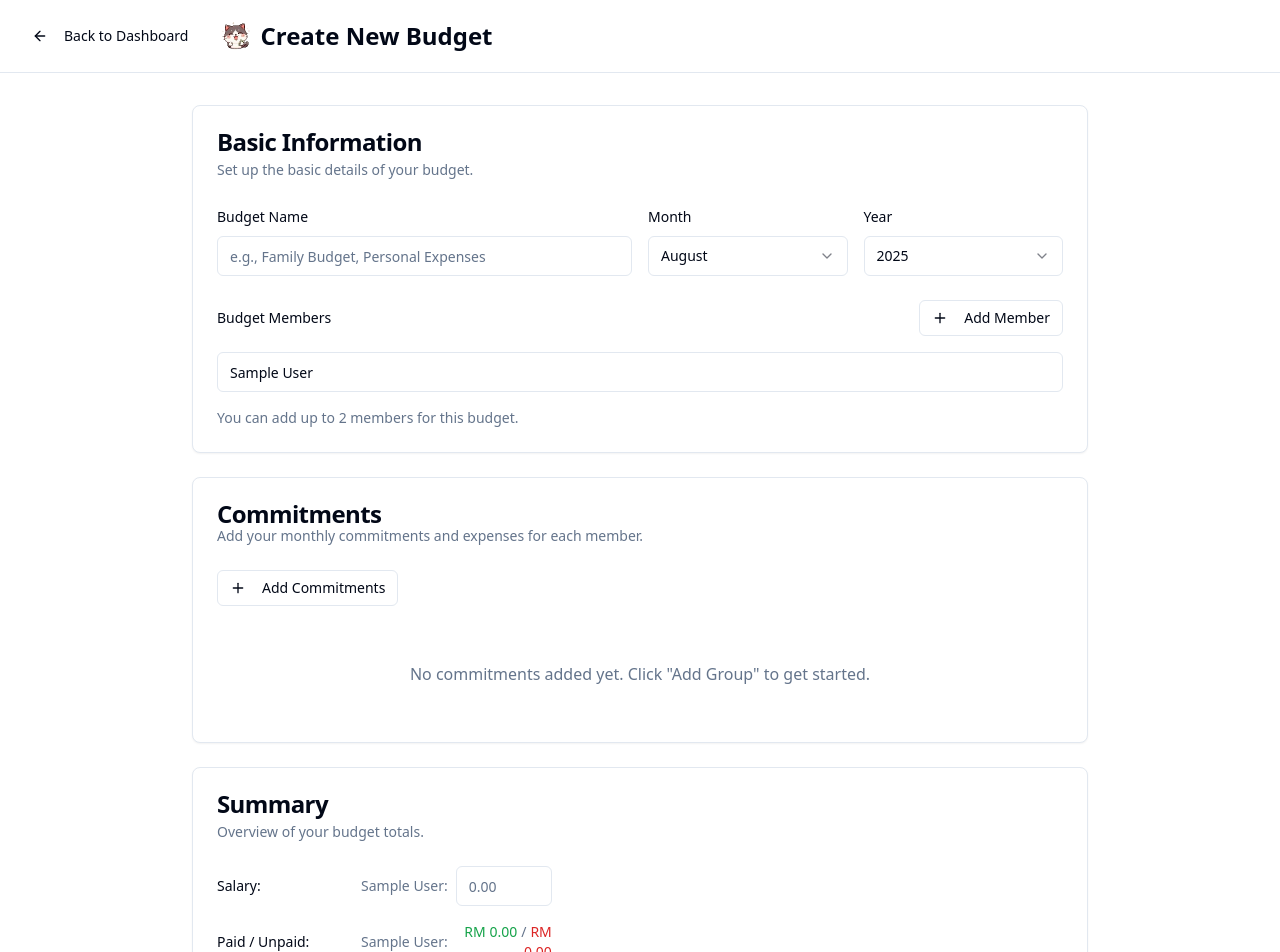
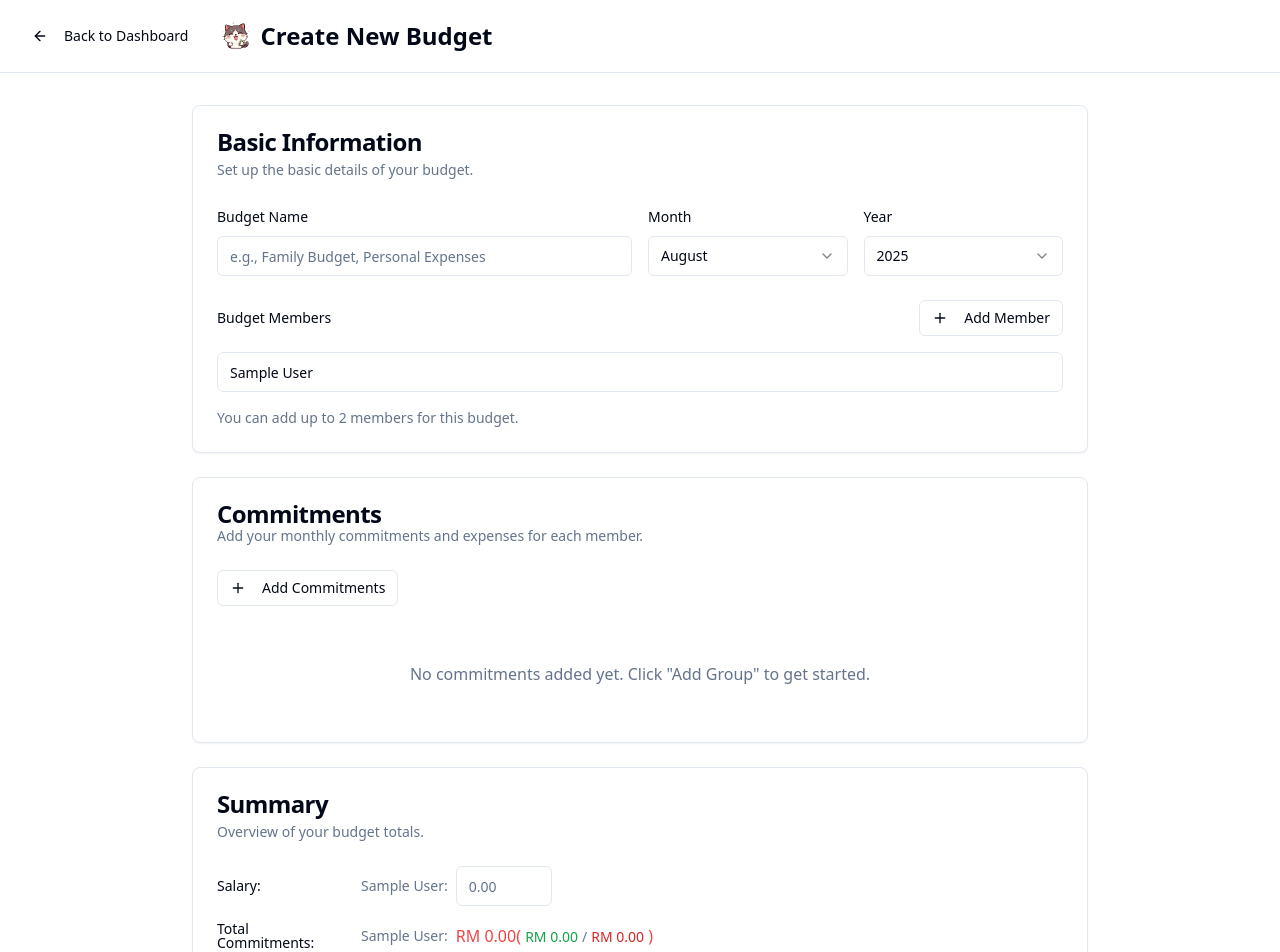
Before and after one commit to gitresetsoft/bajet, a React (Vite) app: page /create-budget in a window 1280 px wide. Shown: the top 952 px of the page. Built offline with nearby package versions, Linux system fonts and the light colour scheme; sample sign-in values are in the browser's storage.

Commit message:
wip: paid/unpaid for summary

```diff
--- a/src/pages/CreateViewEditBudget.tsx
+++ b/src/pages/CreateViewEditBudget.tsx
@@ -937,7 +937,7 @@ export default function CreateViewEditBudget() {
               </CardDescription>
             </CardHeader>
             <CardContent>
-              <div className="space-y-4">
+              <div className="space-y-4 grid grid-cols-2 md:grid-cols-1 ">
                 {/* Salary Row */}
                 <div className="flex items-center space-x-4">
                   <Label className="w-32 font-medium">Salary:</Label>
@@ -959,7 +959,7 @@ export default function CreateViewEditBudget() {
                 </div>
 
                 {/* Paid/Unpaid Summary Row */}
-                <div className="flex items-center space-x-4">
+                {/* <div className="flex items-center space-x-4">
                   <Label className="w-32 font-medium">Paid / Unpaid:</Label>
                   {members.map((member) => (
                     <div key={member} className="flex items-center space-x-2">
@@ -975,7 +975,7 @@ export default function CreateViewEditBudget() {
                       </span>
                     </div>
                   ))}
-                </div>
+                </div> */}
 
                 {/* Total Commitments Row */}
                 <div className="flex items-center space-x-4">
@@ -983,8 +983,19 @@ export default function CreateViewEditBudget() {
                   {members.map((member) => (
                     <div key={member} className="flex items-center space-x-2">
                       <span className="text-sm text-muted-foreground">{member}:</span>
-                      <span className="w-24 text-right font-medium text-destructive">
+                      <span className="w-50 text-right font-medium text-destructive">
                         RM {totalCommitments[member]?.toFixed(2) || '0.00'}
+                        {"( "}
+                        <span className="w-24 text-right text-sm">
+                          <span className="text-green-600 font-medium">
+                            RM {(paidAmounts[member] || 0).toFixed(2)}
+                          </span>
+                          <span className="text-muted-foreground mx-1">/</span>
+                          <span className="text-red-600 font-medium">
+                            RM {(unpaidAmounts[member] || 0).toFixed(2)}
+                          </span>
+                        </span>
+                       {" )"}
                       </span>
                     </div>
                   ))}
```
